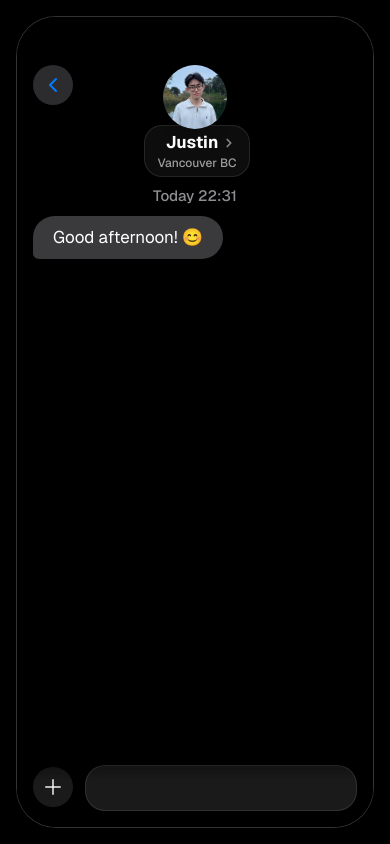
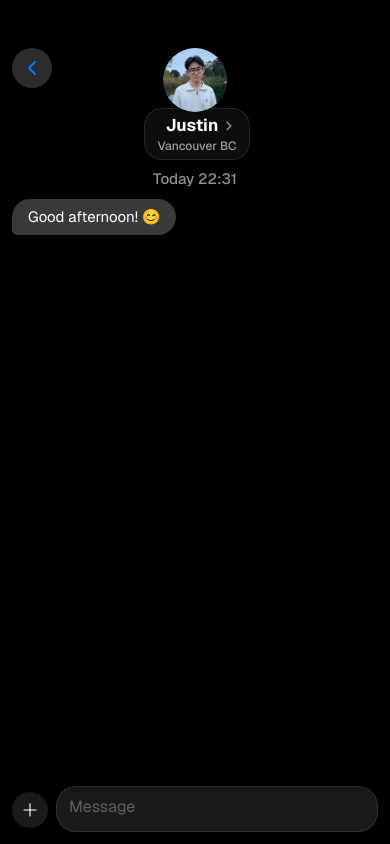
Before and after one commit to justinyan13/justin-yan, a Next.js app: page / in a window 390 px wide. Built offline with nearby package versions, Linux system fonts and the light colour scheme.

Commit message:
MOBILE FRIENDLY

```diff
--- a/src/app/globals.css
+++ b/src/app/globals.css
@@ -36,3 +36,37 @@ body {
   display: none;
   /* Chrome, Safari, Opera */
 }
+
+/* Mobile optimizations */
+* {
+  -webkit-tap-highlight-color: transparent;
+  touch-action: manipulation;
+}
+
+html {
+  height: 100%;
+  height: -webkit-fill-available;
+}
+
+body {
+  min-height: 100vh;
+  min-height: -webkit-fill-available;
+  overscroll-behavior: none;
+}
+
+/* Safe area insets for mobile devices */
+.safe-area-inset {
+  padding-top: env(safe-area-inset-top);
+  padding-bottom: env(safe-area-inset-bottom);
+  padding-left: env(safe-area-inset-left);
+  padding-right: env(safe-area-inset-right);
+}
+
+/* Prevent text size adjustment on iOS */
+@media screen and (max-width: 768px) {
+  input,
+  textarea,
+  select {
+    font-size: 16px !important;
+  }
+}
--- a/src/app/layout.tsx
+++ b/src/app/layout.tsx
@@ -15,6 +15,13 @@ const geistMono = Geist_Mono({
 export const metadata: Metadata = {
   title: "Justin Yan - AI Chat",
   description: "Chat with Justin Yan's AI assistant.",
+  viewport: {
+    width: "device-width",
+    initialScale: 1,
+    maximumScale: 1,
+    userScalable: false,
+    viewportFit: "cover",
+  },
 };
 
 export default function RootLayout({
--- a/src/app/page.tsx
+++ b/src/app/page.tsx
@@ -2,8 +2,8 @@ import { ChatInterface } from "@/components/ChatInterface";
 
 export default function Home() {
   return (
-    <main className="h-screen bg-black flex items-center justify-center p-4 md:p-8 overflow-hidden">
-      <div className="w-full max-w-[400px] h-full max-h-[850px] bg-black border border-white/20 rounded-[40px] overflow-hidden shadow-2xl relative flex flex-col">
+    <main className="h-screen bg-black flex items-center justify-center p-0 md:p-4 lg:p-8 overflow-hidden">
+      <div className="w-full h-full md:w-full md:max-w-[400px] md:h-full md:max-h-[850px] bg-black md:border md:border-white/20 md:rounded-[40px] overflow-hidden shadow-2xl relative flex flex-col">
         <ChatInterface />
       </div>
     </main>
--- a/src/components/ChatInterface.tsx
+++ b/src/components/ChatInterface.tsx
@@ -91,14 +91,15 @@ export function ChatInterface() {
     };
 
     return (
-        <div className="flex flex-col h-full bg-black text-white font-sans relative overflow-hidden">
+        <div className="flex flex-col h-full bg-black text-white font-sans relative overflow-hidden safe-area-inset">
             <Header />
 
             <div
-                className="flex-1 overflow-y-auto pt-42 pb-24 px-4 space-y-4 scrollbar-hide"
+                className="flex-1 overflow-y-auto pt-[168px] pb-24 md:pt-42 px-3 md:px-4 space-y-4 scrollbar-hide"
                 style={{
                     maskImage: "linear-gradient(to bottom, rgba(0,0,0,0.6) 0%, black 160px, black 100%)",
-                    WebkitMaskImage: "linear-gradient(to bottom, rgba(0,0,0,0.6) 0%, black 160px, black 100%)"
+                    WebkitMaskImage: "linear-gradient(to bottom, rgba(0,0,0,0.6) 0%, black 160px, black 100%)",
+                    paddingBottom: "calc(env(safe-area-inset-bottom) + 6rem)"
                 }}
             >
                 <div className="text-center text-[#8E8E93] text-[15px] font-medium mb-2">
--- a/src/components/Header.tsx
+++ b/src/components/Header.tsx
@@ -5,7 +5,12 @@ import { ChevronLeft, ChevronRight } from "lucide-react";
 
 export function Header() {
     return (
-        <div className="absolute top-0 left-0 right-0 z-10 flex flex-col items-center pt-12 pb-4 pointer-events-none">
+        <div
+            className="absolute top-0 left-0 right-0 z-10 flex flex-col items-center pt-12 pb-4 pointer-events-none"
+            style={{
+                paddingTop: "calc(env(safe-area-inset-top) + 3rem)"
+            }}
+        >
             {/* Gradient Blur Background */}
             <div
                 className="absolute inset-0 bg-gradient-to-b from-black/60 via-black/20 to-transparent backdrop-blur-xl -z-10"
@@ -15,7 +20,12 @@ export function Header() {
                 }}
             />
 
-            <div className="absolute left-4 top-12 p-2 rounded-full bg-[#2C2C2E] text-[#007AFF] pointer-events-auto">
+            <div
+                className="absolute left-3 md:left-4 top-12 p-2 rounded-full bg-[#2C2C2E] text-[#007AFF] pointer-events-auto touch-manipulation"
+                style={{
+                    top: "calc(env(safe-area-inset-top) + 3rem)"
+                }}
+            >
                 <ChevronLeft size={24} />
             </div>
 
--- a/src/components/InputArea.tsx
+++ b/src/components/InputArea.tsx
@@ -27,36 +27,50 @@ export function InputArea({ onSendMessage }: InputAreaProps) {
 
     const handleChange = (e: React.ChangeEvent<HTMLTextAreaElement>) => {
         setInput(e.target.value);
+        // Auto-resize textarea
+        if (textareaRef.current) {
+            textareaRef.current.style.height = "auto";
+            textareaRef.current.style.height = `${Math.min(textareaRef.current.scrollHeight, 120)}px`;
+        }
     };
+
+    useEffect(() => {
+        // Reset textarea height when input is cleared
+        if (textareaRef.current && !input) {
+            textareaRef.current.style.height = "auto";
+        }
+    }, [input]);
 
     return (
         <div
-            className="absolute bottom-0 left-0 right-0 p-4 bg-gradient-to-t from-black via-black/80 to-transparent backdrop-blur-xl pt-24"
+            className="absolute bottom-0 left-0 right-0 p-3 md:p-4 bg-gradient-to-t from-black via-black/80 to-transparent backdrop-blur-xl pt-20 md:pt-24"
             style={{
                 maskImage: "linear-gradient(to top, black 0%, black 30%, transparent 100%)",
-                WebkitMaskImage: "linear-gradient(to top, black 0%, black 30%, transparent 100%)"
+                WebkitMaskImage: "linear-gradient(to top, black 0%, black 30%, transparent 100%)",
+                paddingBottom: "calc(env(safe-area-inset-bottom) + 0.75rem)"
             }}
         >
-            <div className="flex items-end space-x-3 max-w-3xl mx-auto">
-                <button className="p-2 rounded-full bg-white/10 text-white/70 mb-1 hover:bg-white/20 transition-colors backdrop-blur-md">
-                    <Plus size={24} />
+            <div className="flex items-end space-x-2 md:space-x-3 max-w-3xl mx-auto">
+                <button className="p-2 rounded-full bg-white/10 text-white/70 mb-1 active:bg-white/20 transition-colors backdrop-blur-md touch-manipulation flex-shrink-0">
+                    <Plus size={20} className="md:w-6 md:h-6" />
                 </button>
 
-                <div className="flex-1 flex items-center bg-white/10 border border-white/10 backdrop-blur-md rounded-[20px] pl-4 pr-1 py-1">
+                <div className="flex-1 flex items-center bg-white/10 border border-white/10 backdrop-blur-md rounded-[20px] pl-3 md:pl-4 pr-1 py-1 min-h-[44px]">
                     <textarea
                         ref={textareaRef}
                         value={input}
                         onChange={handleChange}
                         onKeyDown={handleKeyDown}
                         rows={1}
-                        className="flex-1 bg-transparent text-white px-0 py-1.5 focus:outline-none resize-none h-[36px] leading-5 overflow-y-hidden overflow-x-auto whitespace-nowrap scrollbar-hide placeholder:text-white/30"
+                        className="flex-1 bg-transparent text-white px-0 py-1.5 focus:outline-none resize-none min-h-[36px] max-h-[120px] leading-5 overflow-y-auto overflow-x-hidden whitespace-pre-wrap break-words scrollbar-hide placeholder:text-white/30 text-[17px] touch-manipulation"
+                        placeholder="Message"
                     />
                     {input.trim().length > 0 && (
                         <motion.button
                             initial={{ scale: 0, width: 0 }}
                             animate={{ scale: 1, width: "auto" }}
                             onClick={handleSend}
-                            className="p-1.5 rounded-full bg-[#007AFF] text-white ml-2 mr-1 flex-shrink-0"
+                            className="p-1.5 rounded-full bg-[#007AFF] text-white ml-2 mr-1 flex-shrink-0 touch-manipulation min-w-[36px] min-h-[36px] flex items-center justify-center"
                         >
                             <ArrowUp size={16} strokeWidth={3} />
                         </motion.button>
--- a/src/components/MessageBubble.tsx
+++ b/src/components/MessageBubble.tsx
@@ -24,7 +24,7 @@ export function MessageBubble({ message, isLast }: MessageBubbleProps) {
         >
             <div
                 className={cn(
-                    "max-w-[75%] px-5 py-2.5 rounded-[22px] text-[17px] leading-snug relative break-words",
+                    "max-w-[85%] md:max-w-[75%] px-4 md:px-5 py-2 md:py-2.5 rounded-[22px] text-[15px] md:text-[17px] leading-snug relative break-words",
                     isUser
                         ? "bg-[var(--bubble-user)] text-white rounded-br-md"
                         : "bg-[#3A3A3C] text-white rounded-bl-md"
```
